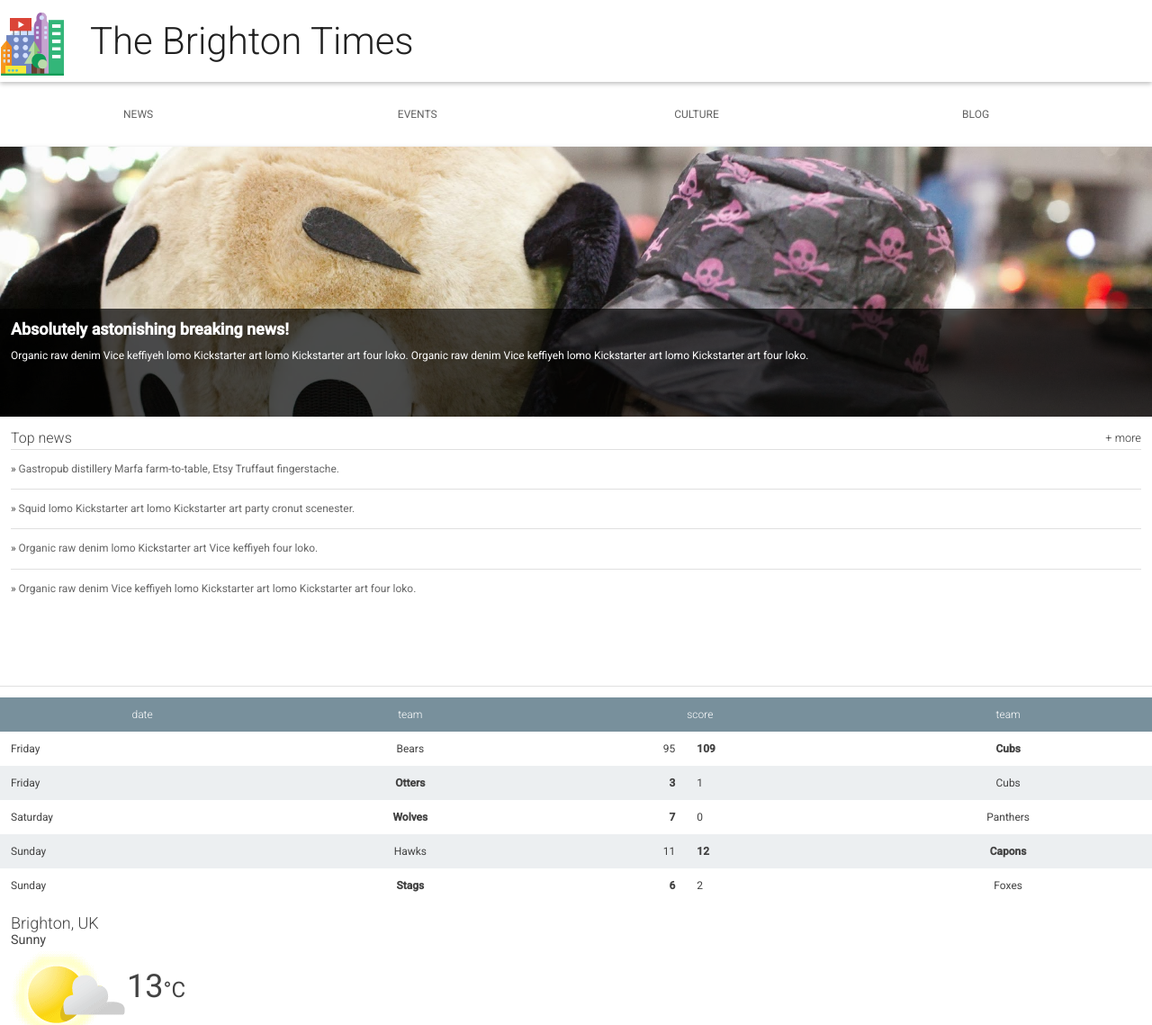
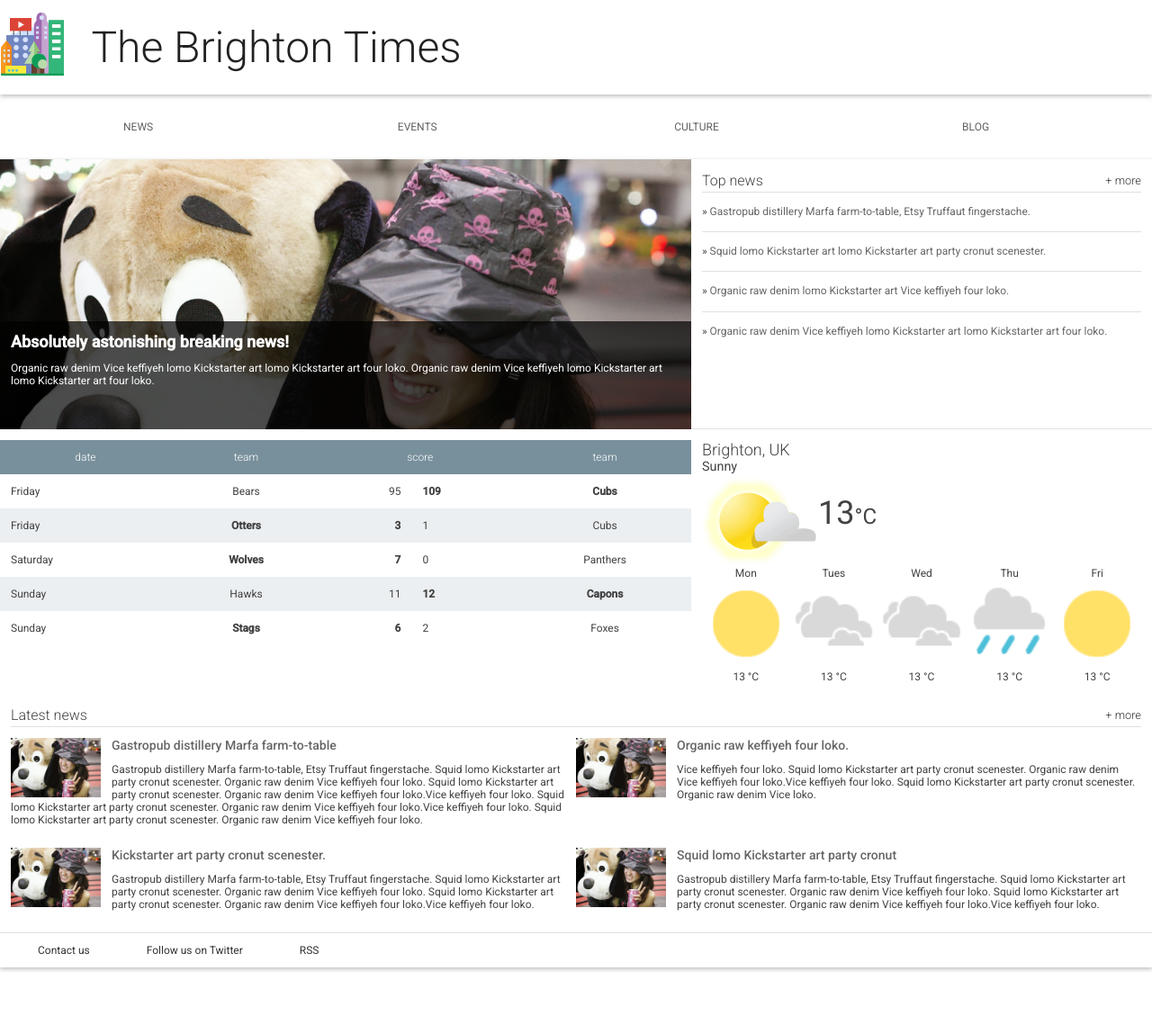
Before and after one commit to DominikaHolota/home-town-website, a plain HTML site: page index.html in a window 1280 px wide. Shown: the top 1139 px of the page at 90% size. After the commit the page ends 1081 px from the top, so only its background shows below. Drawn offline with Linux system fonts and the light colour scheme.

Commit message:
Add rules for 700px breakpoint

```diff
--- a/index.html
+++ b/index.html
@@ -139,7 +139,7 @@
 
         <section class="news recent-news">
           <h2 class="news__title">Latest news <a href="#" class="news__more">+ more</a></h2>
-          <ul>
+          <ul class="news__items">
             <li class="snippet">
               <img class="snippet__thumbnail" src="images/dog.jpg" alt="picture of a girl with a large, stuffed dog toy">
               <h3 class="snippet__title"><a href="#">Gastropub distillery Marfa farm-to-table</a></h3>
--- a/main.css
+++ b/main.css
@@ -179,7 +179,6 @@ main {
  */
 
 .top-news {
-  height: 300px;
   border-bottom: 1px solid #E0E0E0;
   padding: 1em;
 }
@@ -388,3 +387,40 @@ footer a {
     display: initial;
   }
 }
+
+@media screen and (min-width: 700px) {
+
+  .header__title {
+    font-size: 4em;
+  }
+
+  .content {
+    display: flex;
+    flex-wrap: wrap;
+  }
+
+  .hero,
+  .scores {
+    width: 60%;
+  }
+
+  .top-news,
+  .weather {
+    width: 40%;
+  }
+
+  .news__items {
+    display: flex;
+    flex-wrap: wrap;
+  }
+
+  .snippet {
+    width: 50%;
+    height: 25%;
+    padding: 12px 0 0 0;
+    margin: 0;
+  }
+
+
+
+}
```
